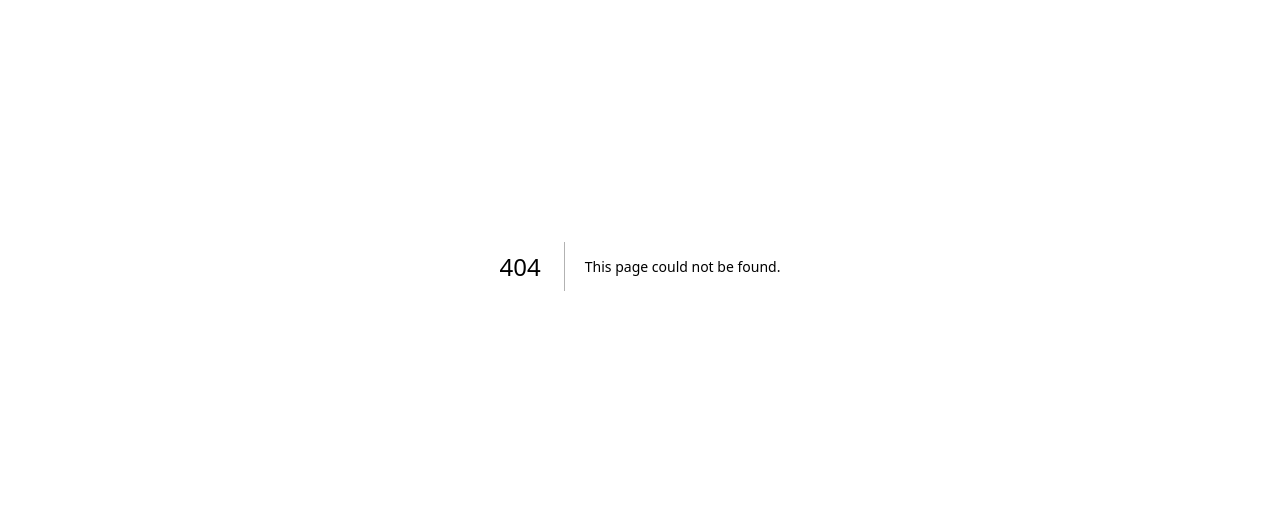
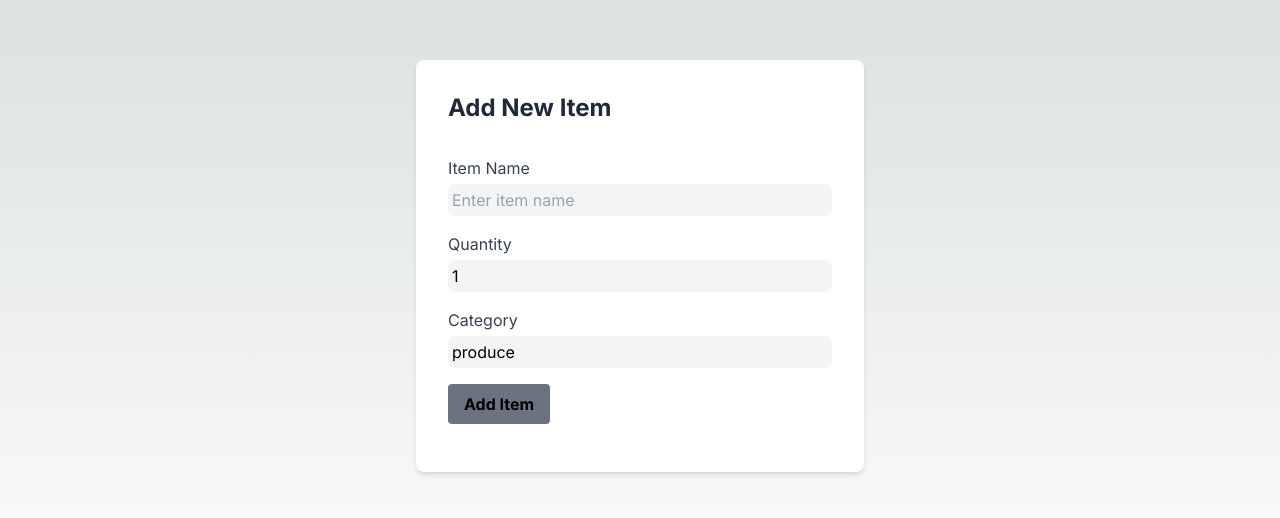
Before and after one commit to JeanXristianPascua/cprg306-assignments, a Next.js app: page /week4 in a window 1280 px wide. Before the commit this address had no page. Shown: the part 134-652 px from the top of the page. Built offline with nearby package versions, Linux system fonts and the light colour scheme.

Commit message:
Week 4 Int

```diff
--- a/app/page.js
+++ b/app/page.js
@@ -11,10 +11,13 @@ export default function Page() {
         <StudentInfo />
       </div>
       <div>
-        <Link href="./week2">Week 2</Link>
+        <Link href="./week2" className="underline">Week 2</Link>
       </div>
       <div>
-        <Link href="./week3">Week 3</Link>
+        <Link href="./week3" className="underline">Week 3</Link>
+      </div>
+      <div>
+        <Link href="./week4" className="underline">Week 4</Link>
       </div>
     </main>
   );
--- /dev/null
+++ b/app/week4/new-items.js
@@ -0,0 +1,81 @@
+"use client";
+
+import { useState } from "react";
+
+export default function NewItem() {
+    const [name, setName] = useState("");
+    const [quantity, setQuantity] = useState(1);
+    const [category, setCategory] = useState("produce");
+
+    const handleSubmit = (event) => {
+        event.preventDefault();
+
+        const newItem = {
+            name,
+            quantity,
+            category,
+        };
+        console.log(newItem);
+
+        setName("");
+        setQuantity(1);
+        setCategory("produce");
+    };
+
+    const handleNameChange = (event) => {
+        setName(event.target.value);
+    };
+
+    const handleQuantityChange = (event) => {
+        setQuantity(event.target.value);
+    };
+
+    const handleCategoryChange = (event) => {
+        setCategory(event.target.value);
+    };
+
+    return (
+        <>
+        <div className="min-h-screen bg-blue-gray-100 flex items-center justify-center">
+         <div className="w-full max-w-md bg-white p-8 rounded-lg shadow-md">
+          <h1 className="text-2xl text-gray-800 font-bold mb-8">
+            Add New Item
+          </h1>
+            <form onSubmit={handleSubmit}>
+                <label className="block mb-4">
+                    <span className="text-gray-700">Item Name</span>
+                    <input
+                        className="mt-1 p-1 block w-full rounded-md text-black bg-gray-100 focus:bg-white"
+                        placeholder="Enter item name"
+                        value={name}
+                        onChange={handleNameChange}
+                    />
+                </label>
+                <label className="block mb-4">
+                    <span className="text-gray-700">Quantity</span>
+                    <input
+                        className="mt-1 p-1 block w-full rounded-md text-black bg-gray-100 focus:bg-white"
+                        value={quantity}
+                        onChange={handleQuantityChange}
+                    />
+                </label>
+                <label className="block mb-4">
+                    <span className="text-gray-700">Category</span>
+                    <input
+                        className="mt-1 p-1 block w-full rounded-md text-black bg-gray-100 focus:bg-white"
+                        value={category}
+                        onChange={handleCategoryChange}
+                    />
+                </label>
+
+                <button
+                    type="submit"
+                    className="bg-gray-500 hover:bg-grey-700 text-black font-bold py-2 px-4 rounded block mb-4">
+                    Add Item
+                </button>
+            </form>
+         </div>
+        </div>
+        </>
+    );
+}
--- /dev/null
+++ b/app/week4/page.js
@@ -0,0 +1,9 @@
+import NewItem from "./new-items";
+
+export default function Page() {
+    return (
+        <main>
+            <NewItem />
+        </main>
+    );
+}
```
